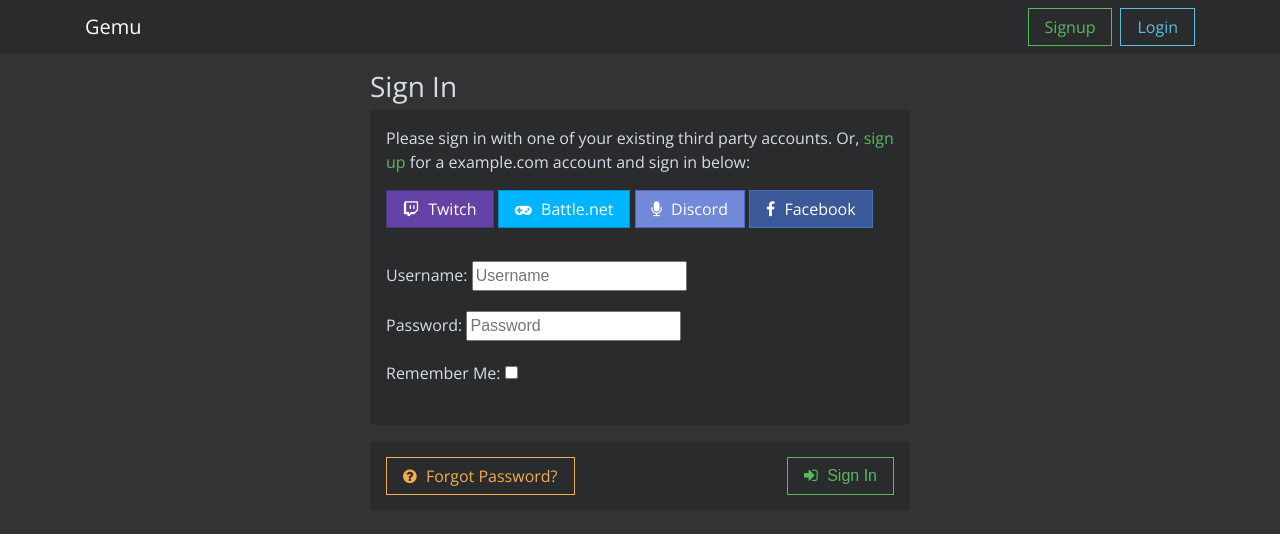
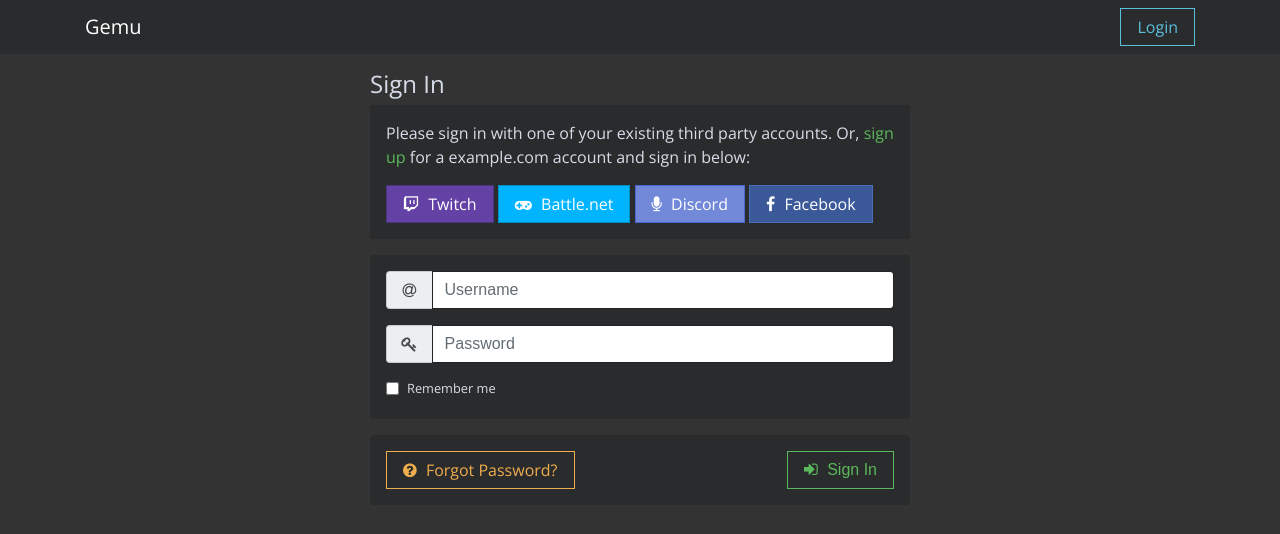
Before and after one commit to cotizcesar/gemu, a Django app: page /accounts/login/ in a window 1280 px wide. Shown: the top 534 px of the page. Run offline with Django 3.2, Linux system fonts and the light colour scheme; some libraries are stand-ins or nearby versions.

Commit message:
Fixed header en la parte del boton de Post, tambien repare el login con jQuery (Lamentablemente).

```diff
--- a/static/css/style.css
+++ b/static/css/style.css
@@ -27,6 +27,7 @@ main{padding-top:71px}
 
 .loading{color:#999;display:block;margin-bottom:.938em;text-align:center}
 
+
 .user{font-size:.813em;}
 .user h5{font-size:1.2em}
 
@@ -41,3 +42,9 @@ main{padding-top:71px}
 
 .profile{background:#292b2c}
 .profile .info{font-size:.813em;list-style:none;margin:0;padding:0}
+
+.errorlist{
+    list-style: none;
+    padding: 0;
+    margin: 0;
+}
--- a/templates/account/login.html
+++ b/templates/account/login.html
@@ -8,7 +8,7 @@
     <div class="row">
         <div class="col-md-3"></div>
         <div class="col-md-6">
-            <h3>{% trans "Sign In" %}</h3>
+            <h4>{% trans "Sign In" %}</h4>
             <div class="bg-inverse rounded mb-3 p-3">
                 {% get_providers as socialaccount_providers %}
                 {% if socialaccount_providers %}
@@ -18,12 +18,11 @@
                 {% else %}
                 <p>{% blocktrans %}If you have not created an account yet, then please <a href="{{ signup_url }}">sign up</a> first.{% endblocktrans %}</p>
                 {% endif %}
-                <hr>
-                <form class="login form" method="POST" action="{% url 'account_login' %}">
+            </div>
+            <form method="POST" action="{% url 'account_login' %}">
+                <div class="bg-inverse rounded mb-3 pl-3 pt-3 pr-3 pb-1">
                     {% csrf_token %}
-                    {% for field in form %}
-                    {% include "forms/form.html" %}
-                    {% endfor %}
+                    {% include "account/login_form.html" %}
                     {% if redirect_field_value %}
                     <input type="hidden" name="{{ redirect_field_name }}" value="{{ redirect_field_value }}" />
                     {% endif %}
--- /dev/null
+++ b/templates/account/login_form.html
@@ -0,0 +1,25 @@
+{% if form.non_field_errors %}
+<div class="alert alert-warning" role="alert">
+    {{ form.non_field_errors }}
+</div>
+{% endif %}
+<div class="form-group">
+    <div class="input-group {% if form.login.errors %}has-danger{% endif %}">
+        <span class="input-group-addon"><i class="fa fa-at fa-fw" aria-hidden="true"></i></span>
+        {{ form.login }}
+        {{ form.login.errors }}
+    </div>
+</div>
+<div class="form-group">
+    <div class="input-group {% if form.password.errors %}has-danger{% endif %}">
+        <span class="input-group-addon"><i class="fa fa-key fa-fw" aria-hidden="true"></i></span>
+        {{ form.password }}
+        {{ form.password.errors }}
+    </div>
+</div>
+<div class="form-group">
+    <div class="form-inline remember text-center">
+        {{ form.remember }}
+        <label for="id_remember" class="ml-2"><small>Remember me</small></label>
+    </div>
+</div>
--- a/templates/base.html
+++ b/templates/base.html
@@ -19,5 +19,12 @@
         <script src="https://code.jquery.com/jquery-3.1.1.slim.min.js" integrity="sha384-A7FZj7v+d/sdmMqp/nOQwliLvUsJfDHW+k9Omg/a/EheAdgtzNs3hpfag6Ed950n" crossorigin="anonymous"></script>
         <script src="https://cdnjs.cloudflare.com/ajax/libs/tether/1.4.0/js/tether.min.js" integrity="sha384-DztdAPBWPRXSA/3eYEEUWrWCy7G5KFbe8fFjk5JAIxUYHKkDx6Qin1DkWx51bBrb" crossorigin="anonymous"></script>
         <script src="https://maxcdn.bootstrapcdn.com/bootstrap/4.0.0-alpha.6/js/bootstrap.min.js" integrity="sha384-vBWWzlZJ8ea9aCX4pEW3rVHjgjt7zpkNpZk+02D9phzyeVkE+jo0ieGizqPLForn" crossorigin="anonymous"></script>
+        <script type="text/javascript">
+        // Load jquery straight from the cdn for this page.
+        $(function() {
+            // We need some mappings for Providers names from AllAuth to the icon class names.
+            $('input').addClass('form-control');
+        });
+        </script>
     </body>
 </html>
--- a/templates/header.html
+++ b/templates/header.html
@@ -17,7 +17,7 @@
             <ul class="navbar-nav ml-auto">
                 {% if user.is_authenticated %}
                 <li class="nav-item mr-2"><a class="nav-link" href="{% url 'userprofile' user %}">{{ user.first_name }} <img class="ml-1" src="{{ user.userprofile.avatar|thumbnail_url:'avatar_header'|default:'\media/avatar/default.png' }}"></a></li>
-                <li class="nav-item mr-2"><a class="btn btn-success" href="{% url 'post_new' %}">Post</a></li>
+                <li class="nav-item mr-2"><a class="btn btn-outline-success" href="{% url 'post_new' %}">Post</a></li>
                 <li class="nav-item dropdown">
                     <a class="nav-link dropdown-toggle" href="#" id="navbarDropdownMenuLink" data-toggle="dropdown" aria-haspopup="true" aria-expanded="false"><i class="fa fa-cog fa-spin fa-fw" aria-hidden="true"></i></a>
                     <div class="dropdown-menu dropdown-menu-right" aria-labelledby="navbarDropdownMenuLink">
@@ -26,7 +26,6 @@
                     </div>
                 </li>
                 {% else %}
-                <li class="nav-item mr-2"><a class="btn btn-outline-success" href="{% url 'account_signup' %}">Signup</a></li>
                 <li class="nav-item"><a class="btn btn-outline-info" href="{% url 'account_login' %}">Login</a> </li>
                 {% endif %}
             </ul>
--- a/userprofile/views.py
+++ b/userprofile/views.py
@@ -1,6 +1,5 @@
 from django.views import generic
 from django.contrib.auth.models import User
-from django.views.generic import UpdateView, DetailView, ListView
 from django.contrib.auth import login, authenticate
 from django.core.urlresolvers import reverse_lazy, reverse
 from django.shortcuts import render, redirect
```
Also changed, not shown: posts/views.py (+4 -5 lines), templates/account/logout.html (added, +29 -0 lines). Lines whose indentation alone changed are shown as unchanged.
